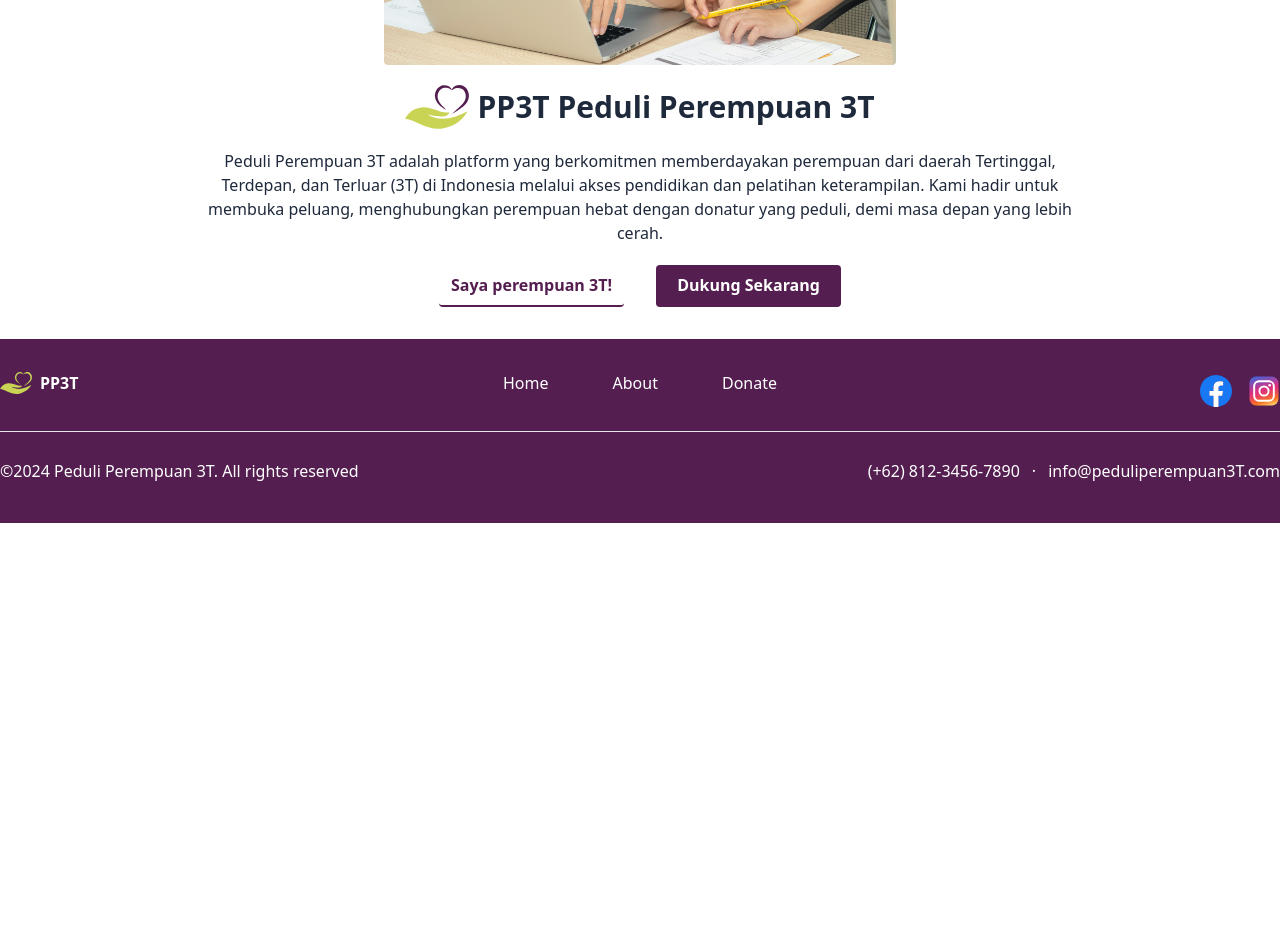
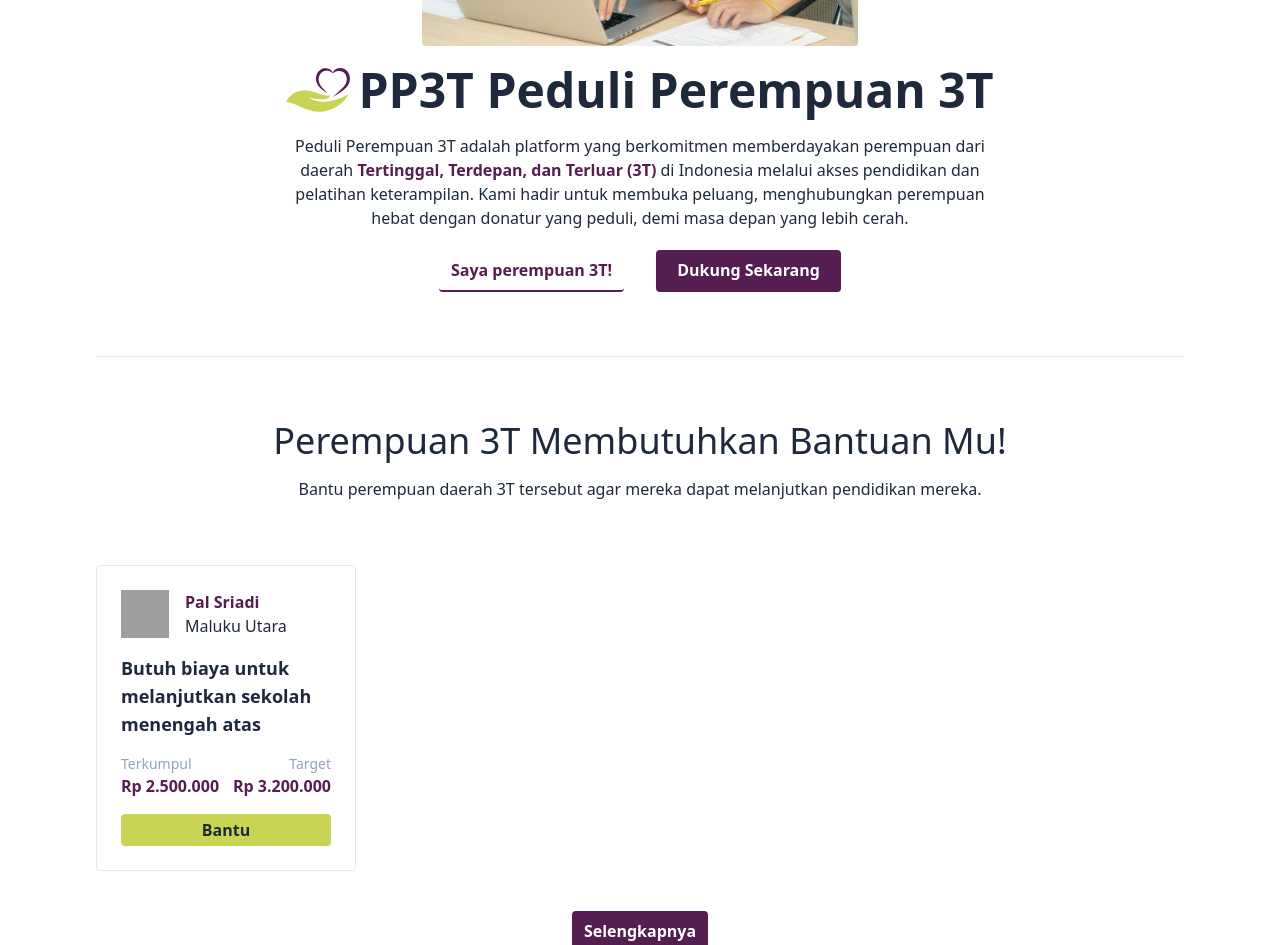
Before and after one commit to EllenaAmanda/peduli-perempuan-3T, a React (Vite) app: page / in a window 1280 px wide. Shown: the part 380-1325 px from the top of the page. Before the commit the page ends 903 px from the top, so only its background shows below. Built offline with nearby package versions, Linux system fonts and the light colour scheme; grey boxes are pictures that could not be loaded.

Commit message:
done card list

```diff
--- a/src/App.jsx
+++ b/src/App.jsx
@@ -2,6 +2,7 @@ import { useState } from "react";
 import Navigation from "./components/Navigation";
 import Hero from "./components/Hero";
 import Footer from "./components/Footer";
+import ListHome from "./components/ListHome";
 
 function App() {
   const [count, setCount] = useState(0);
@@ -9,9 +10,11 @@ function App() {
   return (
     <>
     <Navigation />
-      <div className="container mx-auto">
+      <div className="container mx-auto px-24 text-slate-800 ">
 
         <Hero />
+        <hr />
+        <ListHome />
 
       </div>
       <Footer />
--- /dev/null
+++ b/src/components/CardHome.jsx
@@ -0,0 +1,32 @@
+function CardHome() {
+  return (
+    <div className=" grid grid-cols-4 gap-4 pt-16">
+        <article>
+            <div className="p-6 border flex flex-col gap-4 rounded">
+                <div className="flex gap-4 items-center">
+                    <img src="https://avatar.iran.liara.run/public/69" className="w-12 h-12"/>
+                    <div className="">
+                        <h5 className="text-byzantine font-semibold">Pal Sriadi</h5>
+                        <p className="font-thin">Maluku Utara</p>
+                    </div>
+
+                </div>
+
+
+                <h4 className="text-start text-lg font-semibold">Butuh biaya untuk melanjutkan sekolah menengah atas</h4>
+
+                <div className="flex gap-2 justify-between">
+                    <span className="text-sm text-slate-400">Terkumpul<p className="font-semibold text-byzantine text-base">Rp 2.500.000</p></span>
+
+                    <span className="text-end text-sm text-slate-400">Target <p className="font-semibold text-byzantine text-base">Rp 3.200.000</p> </span>
+
+                </div>
+
+                <button className="bg-lime rounded py-1 font-semibold">Bantu</button>
+            </div>
+        </article>
+    </div>
+  )
+}
+
+export default CardHome
--- a/src/components/Footer.jsx
+++ b/src/components/Footer.jsx
@@ -5,7 +5,8 @@ import ig from '../assets/insta.svg'
 function Footer() {
   return (
     <div className='bg-byzantine'>
-        <div className='container mx-auto '>
+        {/* <div className='container mx-auto '> */}
+        <div className='px-16'>
         <footer className="py-8 grid grid-cols-3 grid-rows-3 items-center">
             <div className='flex gap-2 pb-4'>
                 <img src={logo} className='w-8'/>
@@ -23,7 +24,7 @@ function Footer() {
 
             <hr className='col-span-3'/>
             <div className='flex justify-between col-span-3'>
-                <p className='text-white'> &copy;2024 Peduli Perempuan 3T. All rights reserved </p>
+                <p className='text-white font-thin'> &copy;2024 Peduli Perempuan 3T. All rights reserved </p>
                 <div className='flex gap-3 text-white'>
                     <p>(+62) 812-3456-7890</p>
                     <p>·</p>
--- a/src/components/Hero.jsx
+++ b/src/components/Hero.jsx
@@ -3,11 +3,11 @@ import logo from '../assets/PP3T Logo.svg'
 
 function Hero() {
   return (
-    <section className='py-8'>
+    <section className='py-16'>
         <div className='text-center grid grid-cols-1 place-items-center gap-5 '>
             <img src={hero} className='w-2/5 rounded'></img>
-            <h1 className='font-bold text-slate-800 text-3xl flex items-center gap-2'><img src={logo} className='w-16'/> PP3T Peduli Perempuan 3T</h1>
-            <p className='text-slate-800 px-48'>Peduli Perempuan 3T adalah platform yang berkomitmen memberdayakan perempuan dari daerah Tertinggal, Terdepan, dan Terluar (3T) di Indonesia melalui akses pendidikan dan pelatihan keterampilan. Kami hadir untuk membuka peluang, menghubungkan perempuan hebat dengan donatur yang peduli, demi masa depan yang lebih cerah.</p>
+            <h1 className='font-semibold text-slate-800 text-5xl flex items-center gap-2'><img src={logo} className='w-16'/> PP3T Peduli Perempuan 3T</h1>
+            <p className='px-48'>Peduli Perempuan 3T adalah platform yang berkomitmen memberdayakan perempuan dari daerah <span className='text-byzantine font-semibold'> Tertinggal, Terdepan, dan Terluar (3T) </span> di Indonesia melalui akses pendidikan dan pelatihan keterampilan. Kami hadir untuk membuka peluang, menghubungkan perempuan hebat dengan donatur yang peduli, demi masa depan yang lebih cerah.</p>
             <div className='grid grid-cols-2 gap-8'>
                 <a className='cursor-pointer border-b-2 border-byzantine text-byzantine font-semibold py-2 px-3 rounded'>Saya perempuan 3T!</a>
                 <a className='cursor-pointer bg-byzantine text-white font-semibold py-2 px-3 rounded'>Dukung Sekarang</a>
--- /dev/null
+++ b/src/components/ListHome.jsx
@@ -0,0 +1,19 @@
+import CardHome from "./CardHome"
+
+function ListHome() {
+  return (
+    <div>
+        <section className="py-16 ">
+            <h1 className="text-center font-thin text-4xl mb-4">Perempuan 3T Membutuhkan Bantuan Mu!</h1>
+            <p className="text-center">Bantu perempuan daerah 3T tersebut agar mereka dapat melanjutkan pendidikan mereka.</p>
+            <CardHome />
+
+        <div className="flex justify-center mt-10">
+            <button className="bg-byzantine text-white font-semibold py-2 px-3 rounded cursor-pointer text-center">Selengkapnya</button>
+        </div>
+        </section>
+    </div>
+  )
+}
+
+export default ListHome
```
